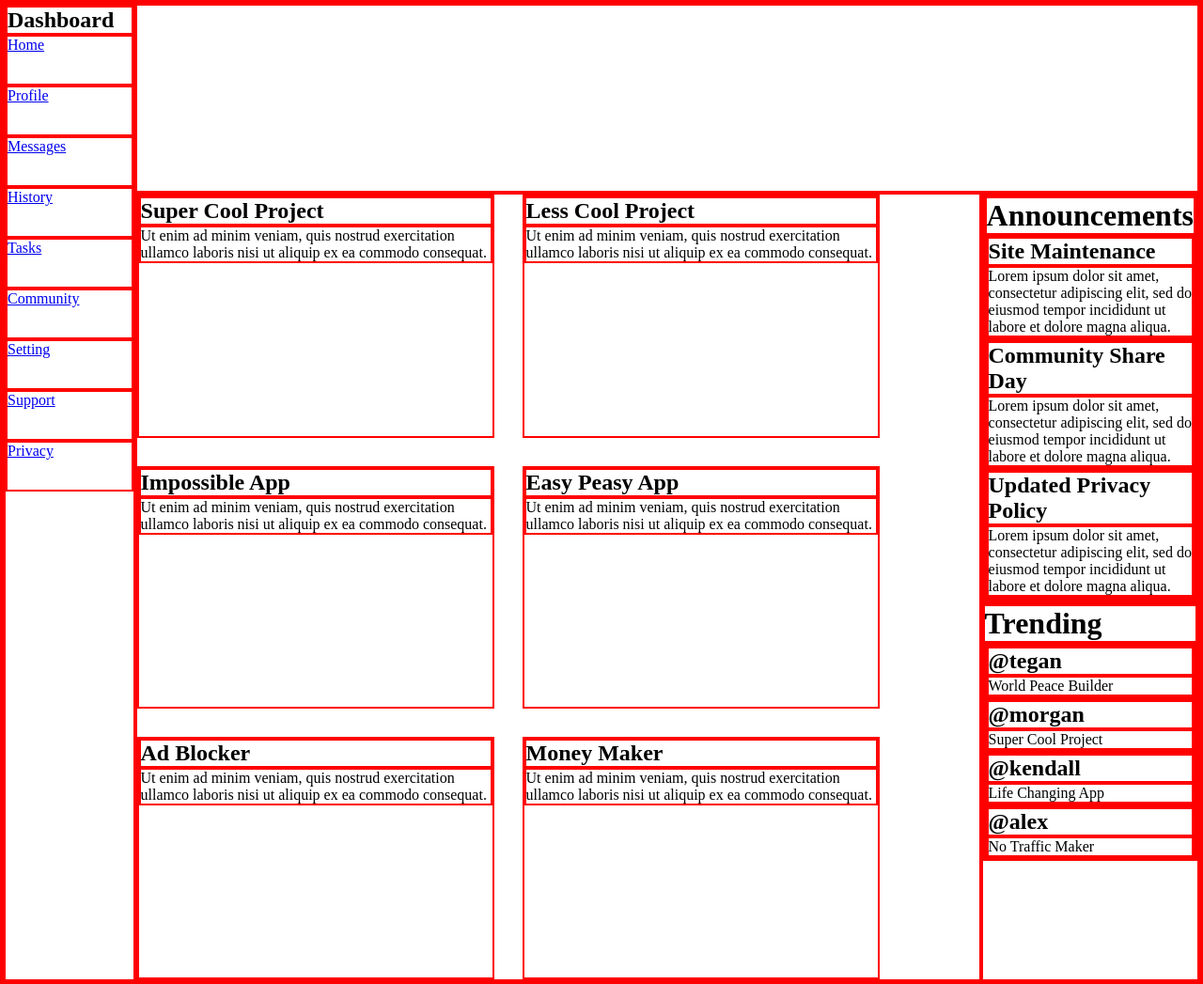
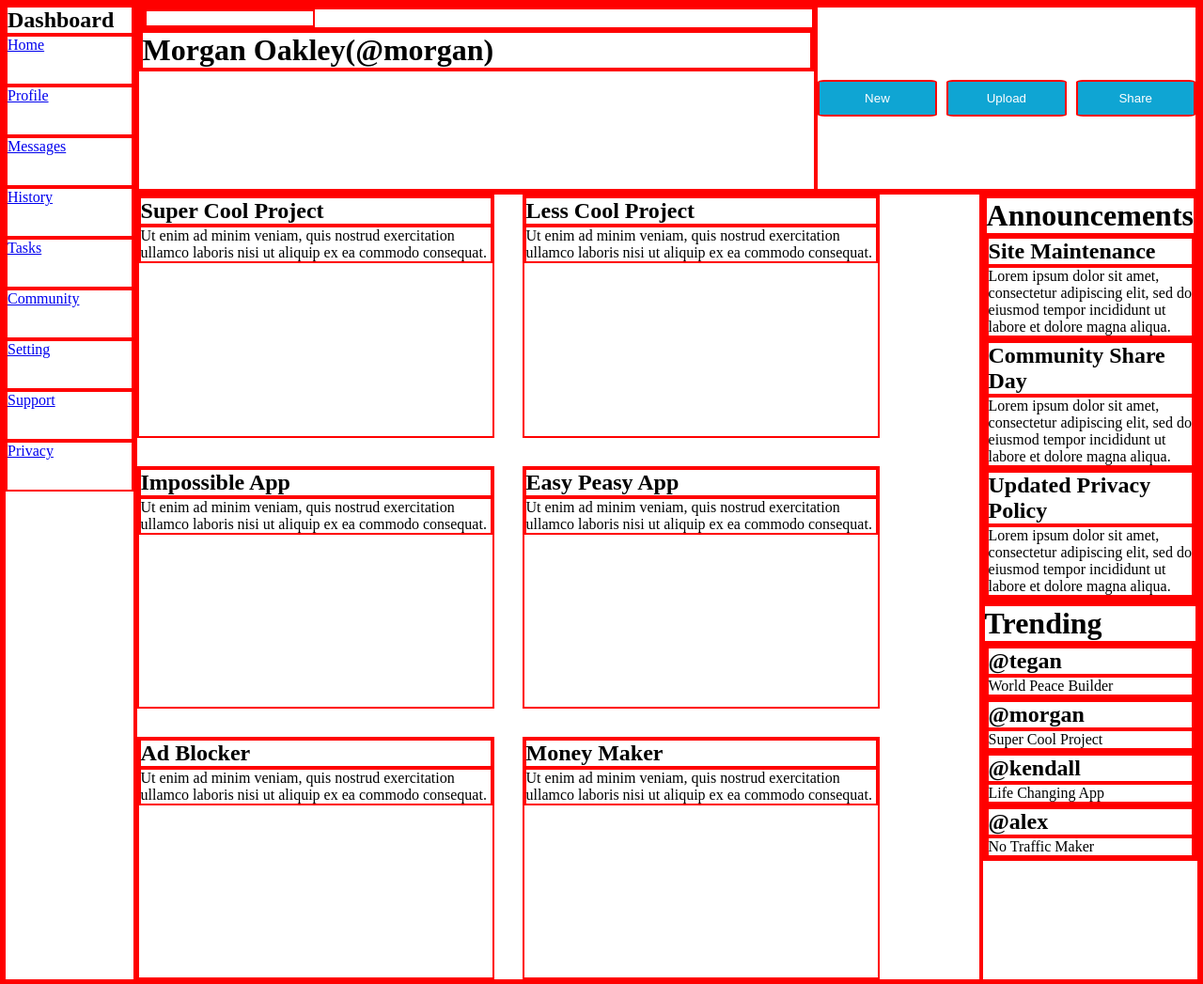
Before and after one commit to AbhiIfYouMust/Admin-dashboard, a plain HTML site: page index.html in a window 1280 px wide. Shown: the whole page at 94% size. Drawn offline with Linux system fonts and the light colour scheme.

Commit message:
Completed initial html and buttons

```diff
--- a/index.html
+++ b/index.html
@@ -9,6 +9,22 @@
 </head>
 <body>
     <header>
+        <div id="left">
+            <div id="search-bar">
+                <label for="search"></label>
+                <input type="text" id="search">
+            </div>
+            <div id="introduction">
+                <!-- Here goes the logo-->
+                <h1>Morgan Oakley(@morgan)</h1>
+            </div>
+        </div>
+
+        <div id="right">
+            <button>New</button>
+            <button>Upload</button>
+            <button>Share</button>
+        </div>
 
     </header>
 
--- a/style.css
+++ b/style.css
@@ -2,6 +2,8 @@
     border: 2px solid red;
     padding: 0;
     margin: 0;
+    --my-blue-color: #0fa5d3;
+    --my-orange-color: #fff3b0;
 }
 
 body {
@@ -24,6 +26,9 @@ nav a {
 
 header {
     grid-column: 2 / 4;
+
+    display: grid;
+    grid-template-columns: 64% 36%;
 }
 
 #announcements {
@@ -39,8 +44,23 @@ header {
 #card-container {
     grid-area: 2 / 2 / 4 / 3;
 
-
     display: grid;
     grid-template-columns: repeat(auto-fill, 380px);
     gap: 30px;
 }
+
+#right {
+    display: flex;
+    justify-content: row;
+    align-items: center;
+    gap: 10px;
+
+}
+
+button {
+    width: 130px;
+    padding: 10px;
+    border-radius: 6%;
+    color: white;
+    background-color: var(--my-blue-color);
+}
```
